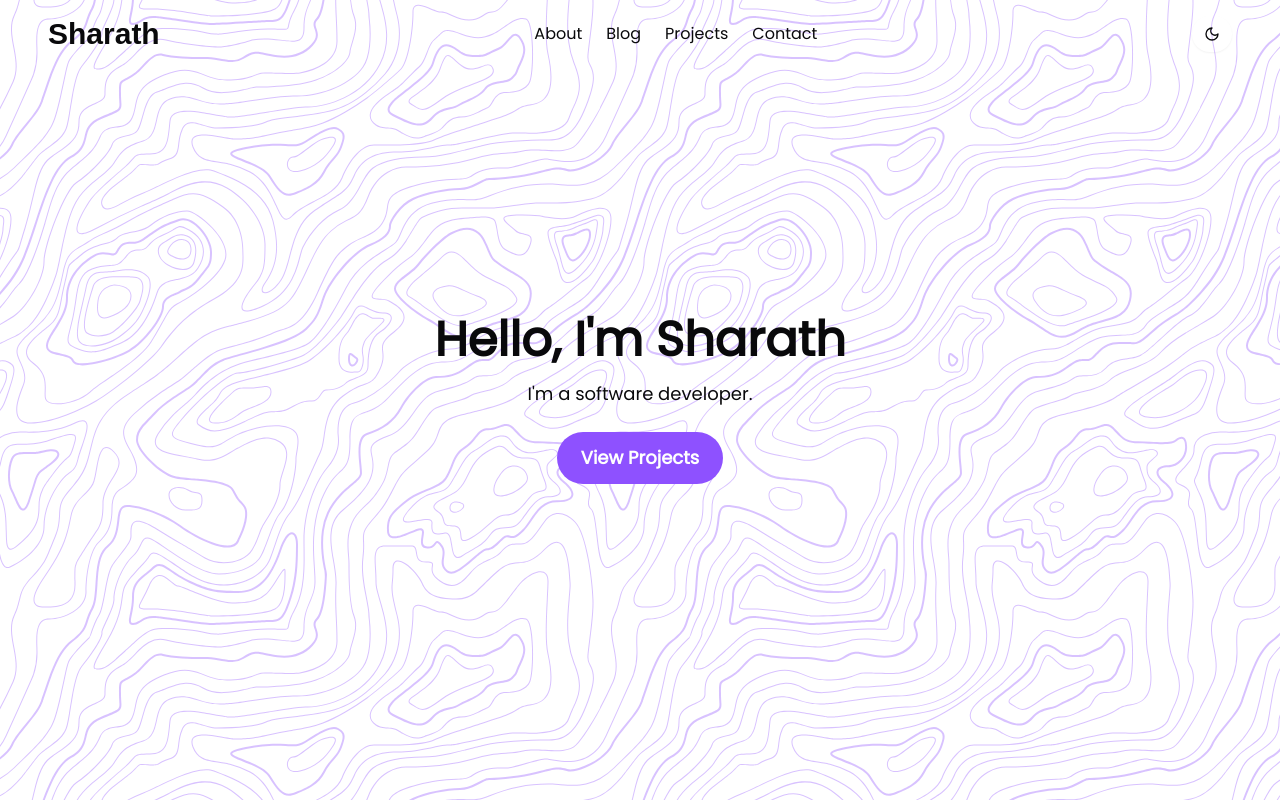
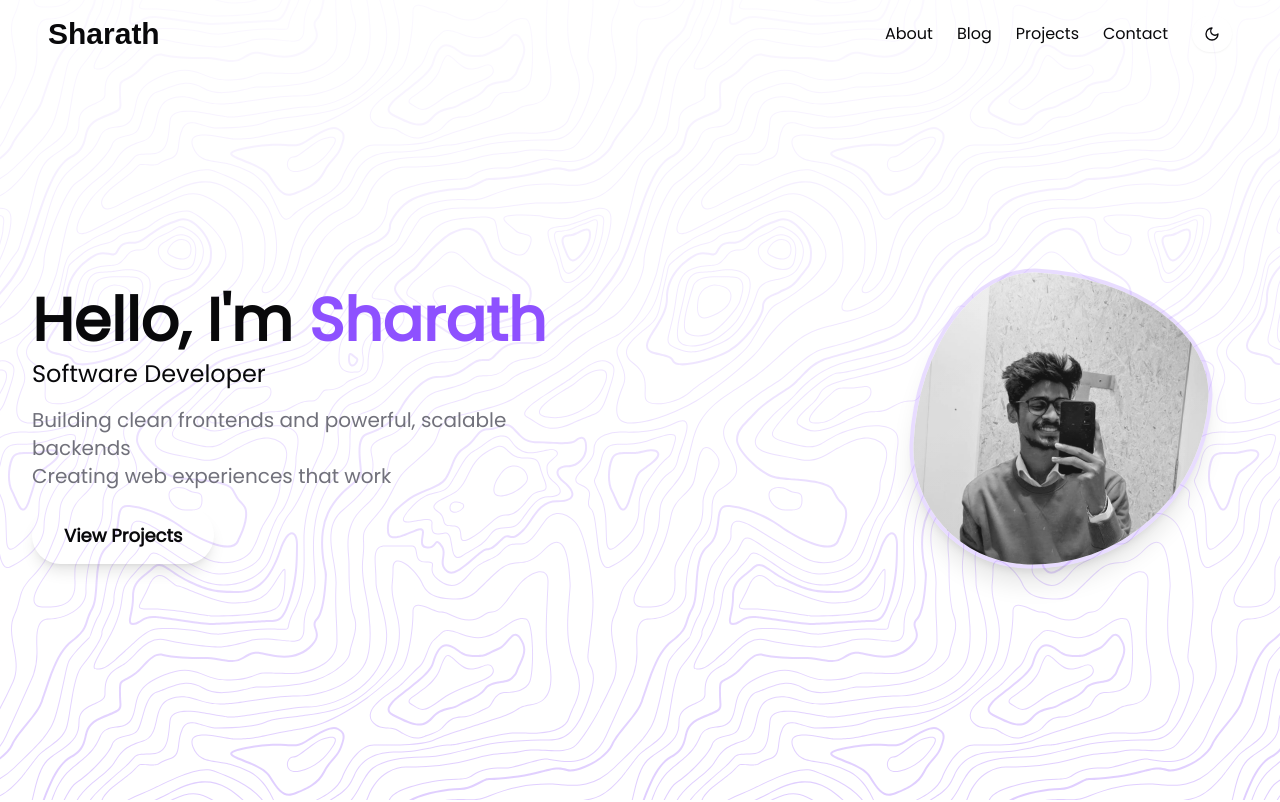
Before and after one commit to sharxtx/portfolio, a Next.js app: page / in a window 1280 px wide. Shown: the top 802 px of the page. Built offline with nearby package versions, Linux system fonts and the light colour scheme; a web font is replaced by a local one.

Commit message:
working on hero section

```diff
--- a/app/page.tsx
+++ b/app/page.tsx
@@ -1,5 +1,7 @@
 'use client'
 
+import Contact from "@/components/sections/home/Contact";
+import Experience from "@/components/sections/home/Experience";
 import Hero from "@/components/sections/home/Hero";
 import dynamic from "next/dynamic";
 
@@ -10,6 +12,10 @@ export default function Home() {
   return (
     <main className="flex w-full min-h-screen flex-col items-center justify-between">
         <Hero />
+        <Experience />
+        {/* <Projects /> */}
+        <Contact />
+        {/* <Footer /> */}
       </main>
   );
 }
--- a/components/layout/Footer.tsx
+++ b/components/layout/Footer.tsx
@@ -2,7 +2,7 @@
 
 const Footer:React.FC = () => {
   return (
-    <div>Footer</div>
+    <div className="h-100">Footer</div>
   )
 }
 
--- a/components/layout/Header.tsx
+++ b/components/layout/Header.tsx
@@ -18,6 +18,7 @@ const navItems = [
 const Header: React.FC = () => {
     const [scrolled, setScrolled] = useState(false);
     const { theme, setTheme } = useTheme();
+    const hash = window.location.hash;
 
     useEffect(() => {
         const handleScroll = () => {
@@ -36,9 +37,9 @@ const Header: React.FC = () => {
         )}>
             <Container className="flex items-center justify-between w-full">
                 <div className="font-windsong text-2xl md:text-3xl font-bold hover:text-primary transition ease-in-out duration-300">
-                    <Link href="/">Sharath</Link>
+                    <Link href={hash !== '' ? '/#hero' : '/'}>Sharath</Link>
                 </div>
-                <nav className="hidden md:block">
+                <nav className="hidden md:flex items-center justify-center space-x-4 md:space-x-6">
                     <ul className="flex space-x-4 md:space-x-6">
                         {
                             navItems.map((item) => (
@@ -48,14 +49,12 @@ const Header: React.FC = () => {
                             ))
                         }
                     </ul>
-                </nav>
-                <div>
                     <Button className="rounded-full bg-transparent hover:bg-button-hover" onClick={() => setTheme(theme === "dark" ? "light" : "dark")}>
                         {theme === "dark" ? <Sun
                             className={"size-4 font-semibold text-foreground transition ease-in-out duration-300"}
                         /> : <Moon className={"size-4 font-semibold text-foreground transition ease-in-out duration-300"} />}
                     </Button>
-                </div>
+                </nav>
             </Container>
         </header>
     )
--- /dev/null
+++ b/components/sections/home/Contact.tsx
@@ -0,0 +1,18 @@
+import Container from '@/components/ui/custom/Container'
+import React from 'react'
+
+const Contact = () => {
+  return (
+    <section id="contact" className="flex flex-col items-center justify-center w-full h-screen bg-background text-foreground">
+      <Container className="w-full flex flex-col items-center justify-center h-screen">
+        <div className="text-center transition-all duration-300">
+          <h1 className="text-5xl font-bold text-foreground">Contact</h1>
+          <p className="mt-4 text-lg text-foreground">I&apos;m a software developer.</p>
+          <a href="#projects" className="mt-6 inline-block px-6 py-3 text-lg font-semibold text-white bg-primary rounded-full hover:bg-primary/80 transition duration-300">View Projects</a>
+        </div>
+      </Container>
+    </section>
+  )
+}
+
+export default Contact
--- /dev/null
+++ b/components/sections/home/Experience.tsx
@@ -0,0 +1,17 @@
+import React from 'react'
+
+const Experience = () => {
+    return (
+        <section id="experience" className="flex flex-col items-center justify-center w-full h-screen bg-background text-foreground">
+            <div className="w-full flex flex-col items-center justify-center h-screen">
+                <div className="text-center transition-all duration-300">
+                    <h1 className="text-5xl font-bold text-foreground">Experience</h1>
+                    <p className="mt-4 text-lg text-foreground">I&apos;m a software developer.</p>
+                    <a href="#projects" className="mt-6 inline-block px-6 py-3 text-lg font-semibold text-white bg-primary rounded-full hover:bg-primary/80 transition duration-300">View Projects</a>
+                </div>
+            </div>
+        </section>
+    )
+}
+
+export default Experience
--- a/components/sections/home/Hero.tsx
+++ b/components/sections/home/Hero.tsx
@@ -1,17 +1,126 @@
-import Container from '@/components/ui/custom/Container'
+import { motion } from "framer-motion";
+import Container from '@/components/ui/custom/Container';
+import Image from 'next/image';
+
+import profile from '@/media/profile.jpg'
 
 const Hero = () => {
     return (
-        <section id="home" className="relative flex items-center justify-center w-full h-screen bg-hero-pattern">
-            <Container className="w-full flex flex-col items-center justify-center h-screen">
-                <div className="text-center transition-all duration-300">
-                    <h1 className="text-5xl font-bold text-foreground">Hello, I&apos;m Sharath</h1>
-                    <p className="mt-4 text-lg text-foreground">I&apos;m a software developer.</p>
-                    <a href="#projects" className="mt-6 inline-block px-6 py-3 text-lg font-semibold text-white bg-primary rounded-full hover:bg-primary/80 transition duration-300">View Projects</a>
-                </div>
+        <section id="hero" className="relative flex items-center justify-center w-full h-screen bg-hero-pattern">
+            <div className="absolute inset-0 bg-gradient-to-b from-background/90 to-background/20 z-0" />
+
+            <Container className="mt-10 w-full flex flex-col-reverse md:flex-row items-center justify-evenly md:justify-between h-screen relative z-10 px-4">
+                {/* Text Content */}
+                <motion.div
+                    className="md:w-3/4 text-center md:text-left mb-8 md:mb-0"
+                    initial="hidden"
+                    animate="visible"
+                >
+                    <motion.h1
+                        className="text-4xl md:text-6xl font-bold text-foreground mb-2"
+                        variants={{
+                            hidden: { opacity: 0, y: 30 },
+                            visible: { opacity: 1, y: 0 }
+                        }}
+                        transition={{
+                            type: "spring",
+                            stiffness: 100,
+                            damping: 20,
+                            delay: 0.1
+                        }}
+                    >
+                        Hello, I&apos;m <span className="text-primary">Sharath</span>
+                    </motion.h1>
+
+                    <motion.p
+                        className="text-xl md:text-2xl text-foreground font-medium"
+                        variants={{
+                            hidden: { opacity: 0, y: 20 },
+                            visible: { opacity: 1, y: 0 }
+                        }}
+                        transition={{
+                            type: "spring",
+                            stiffness: 100,
+                            damping: 20,
+                            delay: 0.3
+                        }}
+                    >
+                        Software Developer
+                    </motion.p>
+
+                    <motion.p
+                        className="mt-4 text-muted-foreground text-lg md:text-xl max-w-md md:max-w-xl"
+                        variants={{
+                            hidden: { opacity: 0, y: 20 },
+                            visible: { opacity: 1, y: 0 }
+                        }}
+                        transition={{
+                            type: "spring",
+                            stiffness: 100,
+                            damping: 20,
+                            delay: 0.5
+                        }}
+                    >
+                        Building clean frontends and powerful, scalable backends<br />
+                        Creating web experiences that work
+                    </motion.p>
+
+                    <motion.div
+                        className="mt-8 "
+                        initial={{ opacity: 0, scale: 0.95 }}
+                        animate={{ opacity: 1, scale: 1 }}
+                        transition={{
+                            type: "spring",
+                            delay: 0.7,
+                            stiffness: 150,
+                            damping: 20
+                        }}
+                    >
+                        <motion.a
+                            href="#projects"
+                            className="px-8 py-4 text-lg font-semibold rounded-full shadow-lg"
+                            whileHover={{
+                                scale: 1.05,
+                            }}
+                            whileTap={{ scale: 0.95 }}
+                        >
+                            View Projects
+                        </motion.a>
+                    </motion.div>
+                </motion.div>
+
+                {/* Image Container */}
+                <motion.div
+                    className="md:w-1/3 flex justify-center items-center"
+                    initial={{ opacity: 0, x: 30 }}
+                    animate={{ opacity: 1, x: 0 }}
+                    transition={{
+                        type: "spring",
+                        delay: 0.4,
+                        stiffness: 100,
+                        damping: 20
+                    }}
+                >
+                    <div className="relative w-[200px] h-[200px] md:w-[300px] md:h-[300px]
+            overflow-hidden border-4 border-primary/20
+            rounded-[40%_60%_60%_40%_/_60%_40%_60%_40%]
+            rotate-3 hover:rotate-6 transition-transform duration-500
+            shadow-xl hover:shadow-2xl">
+                        <Image
+                            src={profile}
+                            alt="Sharath's Profile"
+                            layout="fill"
+                            objectFit="cover"
+                            className="scale-105 hover:scale-100 transition-transform duration-500"
+                            priority
+                        />
+                        {/* Optional pebble shine effect */}
+                        <div className="absolute inset-0 bg-gradient-to-br from-transparent via-white/10 to-transparent" />
+                    </div>
+                </motion.div>
             </Container>
         </section>
     )
 }
 
-export default Hero
+export default Hero;
--- a/package.json
+++ b/package.json
@@ -12,6 +12,7 @@
     "@radix-ui/react-slot": "^1.2.0",
     "class-variance-authority": "^0.7.1",
     "clsx": "^2.1.1",
+    "framer-motion": "^12.9.2",
     "lucide-react": "^0.503.0",
     "next": "15.3.1",
     "next-themes": "^0.4.6",
```
Also changed, not shown: app/globals.css, media/profile.jpg (added), 1 other file (tests, documents, lock files or other folders).
